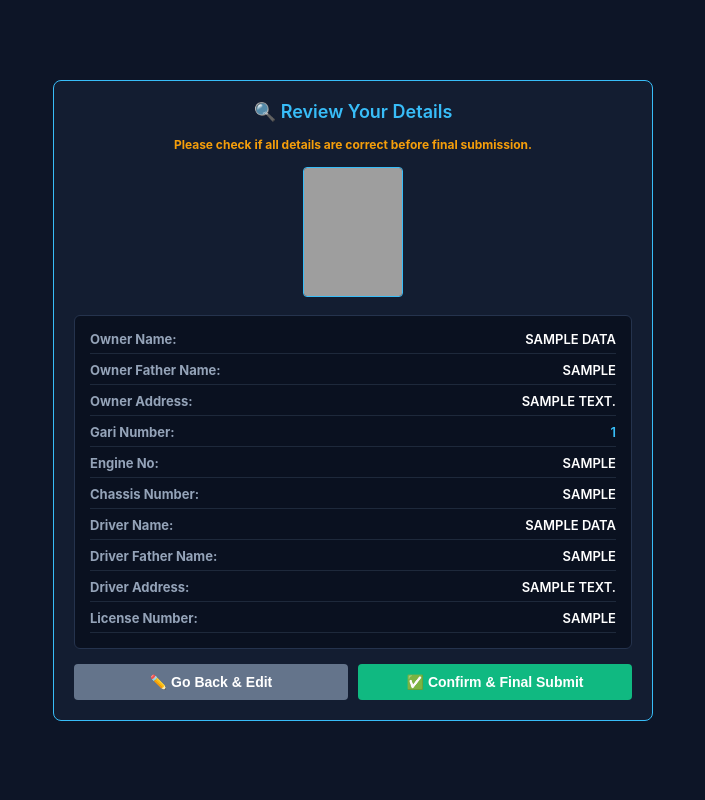
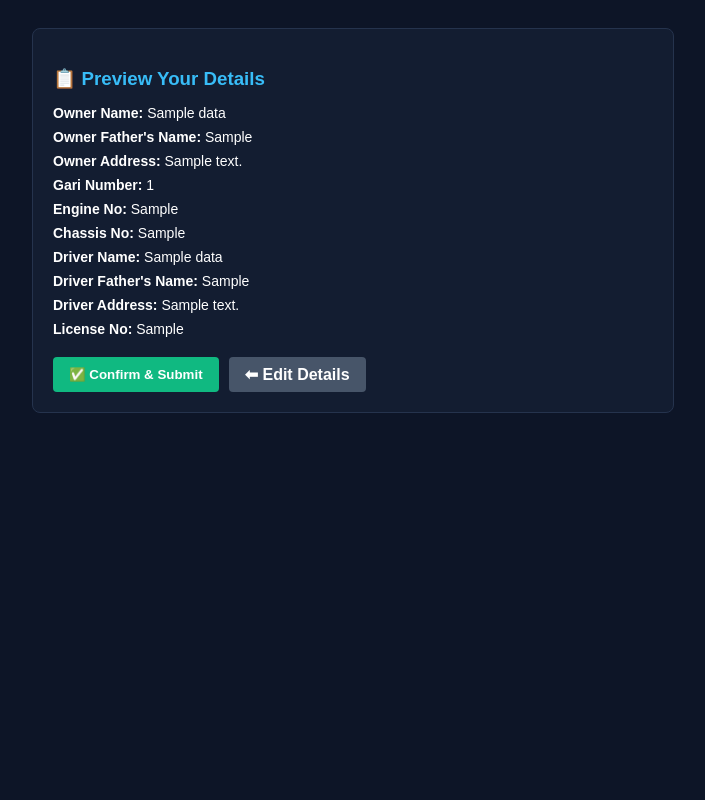
Before and after one commit to amiomeye-sys/vehicle-app, a Flask app: template templates/client_preview.html in a window 1280 px wide. Shown: the whole page, without its empty margins (287-992 px from the left). Run offline with Flask 3, Linux system fonts and the light colour scheme; the template is opened without the code that fills it: most values are stand-ins (such as "Sample title", 1, 10 or a date in 2020); grey boxes are pictures that could not be loaded.

```diff
--- a/app.py
+++ b/app.py
@@ -89,8 +89,8 @@ def process_and_save_photo(file_obj, data_id):
 def generate_pdf_file(data, output_path):
     c = canvas.Canvas(output_path, pagesize=A4)
     width, height = A4
-    # TO WHOM theke shuru kore puro paragraph-ke aro 2cm niche namiye dewa holo (9.0cm - 2.0cm = 7.0cm)
-    start_y = height - (7.0 * cm)
+    # TO WHOM theke shuru kore puro paragraph-ke 2cm nicher dike namanor jonno 11.0cm kora holo
+    start_y = height - (11.0 * cm)
     left_margin = 4.5 * cm
 
     c.setFont("Times-Roman", 11)
--- a/templates/client_preview.html
+++ b/templates/client_preview.html
@@ -2,38 +2,34 @@
 <html lang="en">
 <head>
     <meta charset="UTF-8">
-    <meta name="viewport" content="width=device-width, initial-scale=1.0">
-    <title>Preview Details - Vehicle Authorization</title>
+    <title>Preview Submission</title>
     <style>
-        * { box-sizing: border-box; margin: 0; padding: 0; }
-        body { background-color: #0d1527; color: #f8fafc; font-family: -apple-system, BlinkMacSystemFont, "Segoe UI", Roboto, sans-serif; font-size: 13px; padding: 20px; display: flex; justify-content: center; align-items: center; min-height: 100vh; }
-        .container { width: 100%; max-width: 600px; background: #131d31; padding: 20px; border-radius: 8px; border: 1px solid #38bdf8; }
-        h3 { color: #38bdf8; text-align: center; margin-bottom: 15px; font-size: 18px; font-weight: 600; }
-        .instruction { color: #f59e0b; text-align: center; margin-bottom: 15px; font-size: 12px; font-weight: bold; }
-
-        .preview-box { background: #0a1120; border: 1px solid #25334d; padding: 15px; border-radius: 6px; margin-bottom: 15px; display: flex; flex-direction: column; gap: 8px; }
-        .row { display: flex; justify-content: space-between; border-bottom: 1px solid #1e293b; padding-bottom: 6px; }
-        .label { font-weight: bold; color: #94a3b8; }
-        .value { color: #fff; font-weight: 600; text-transform: uppercase; text-align: right; }
-
-        .photo-preview-box { text-align: center; margin-bottom: 15px; }
-        .photo-preview-box img { width: 100px; height: 130px; object-fit: cover; border: 1px solid #38bdf8; border-radius: 4px; }
-
-        .button-group { display: flex; gap: 10px; }
-        .btn { flex: 1; padding: 10px; font-size: 14px; font-weight: bold; border: none; border-radius: 4px; cursor: pointer; text-align: center; text-decoration: none; }
+        body { background-color: #0d1527; color: #fff; font-family: sans-serif; padding: 20px; }
+        .container { max-width: 600px; background: #131d31; padding: 20px; border-radius: 8px; border: 1px solid #25334d; margin: auto; }
+        h3 { color: #38bdf8; margin-bottom: 15px; }
+        p { margin: 8px 0; font-size: 14px; }
+        .btn-group { margin-top: 20px; display: flex; gap: 10px; }
+        .btn { padding: 8px 16px; border-radius: 4px; font-weight: bold; border: none; cursor: pointer; text-decoration: none; }
         .btn-confirm { background: #10b981; color: white; }
-        .btn-confirm:hover { background: #059669; }
-        .btn-back { background: #64748b; color: white; }
-        .btn-back:hover { background: #475569; }
+        .btn-back { background: #475569; color: white; }
     </style>
 </head>
 <body>
     <div class="container">
-        <h3>🔍 Review Your Details</h3>
-        <div class="instruction">Please check if all details are correct before final submission.</div>
+        <h3>📋 Preview Your Details</h3>
+        <p><strong>Owner Name:</strong> {{ data.owner_name }}</p>
+        <p><strong>Owner Father's Name:</strong> {{ data.owner_father }}</p>
+        <p><strong>Owner Address:</strong> {{ data.owner_address }}</p>
+        <p><strong>Gari Number:</strong> {{ data.gari_number }}</p>
+        <p><strong>Engine No:</strong> {{ data.engine_no }}</p>
+        <p><strong>Chassis No:</strong> {{ data.chassis_no }}</p>
+        <p><strong>Driver Name:</strong> {{ data.driver_name }}</p>
+        <p><strong>Driver Father's Name:</strong> {{ data.driver_father }}</p>
+        <p><strong>Driver Address:</strong> {{ data.driver_address }}</p>
+        <p><strong>License No:</strong> {{ data.license_no }}</p>
 
-        <form action="/form" method="POST">
-            <!-- Hidden fields to pass data back on confirm -->
+        <form method="POST" action="/form">
+            <input type="hidden" name="action_type" value="confirm">
             <input type="hidden" name="owner_name" value="{{ data.owner_name }}">
             <input type="hidden" name="owner_father" value="{{ data.owner_father }}">
             <input type="hidden" name="owner_address" value="{{ data.owner_address }}">
@@ -45,30 +41,10 @@
             <input type="hidden" name="driver_address" value="{{ data.driver_address }}">
             <input type="hidden" name="license_no" value="{{ data.license_no }}">
             <input type="hidden" name="temp_photo_path" value="{{ temp_photo_path }}">
-            <input type="hidden" name="action_type" value="confirm">
 
-            {% if temp_photo_path %}
-            <div class="photo-preview-box">
-                <img src="/{{ temp_photo_path }}" alt="Driver Photo">
-            </div>
-            {% endif %}
-
-            <div class="preview-box">
-                <div class="row"><span class="label">Owner Name:</span><span class="value">{{ data.owner_name }}</span></div>
-                <div class="row"><span class="label">Owner Father Name:</span><span class="value">{{ data.owner_father }}</span></div>
-                <div class="row"><span class="label">Owner Address:</span><span class="value">{{ data.owner_address }}</span></div>
-                <div class="row"><span class="label">Gari Number:</span><span class="value" style="color: #38bdf8;">{{ data.gari_number }}</span></div>
-                <div class="row"><span class="label">Engine No:</span><span class="value">{{ data.engine_no }}</span></div>
-                <div class="row"><span class="label">Chassis Number:</span><span class="value">{{ data.chassis_no }}</span></div>
-                <div class="row"><span class="label">Driver Name:</span><span class="value">{{ data.driver_name }}</span></div>
-                <div class="row"><span class="label">Driver Father Name:</span><span class="value">{{ data.driver_father }}</span></div>
-                <div class="row"><span class="label">Driver Address:</span><span class="value">{{ data.driver_address }}</span></div>
-                <div class="row"><span class="label">License Number:</span><span class="value">{{ data.license_no }}</span></div>
-            </div>
-
-            <div class="button-group">
-                <button type="button" class="btn btn-back" onclick="history.back()">✏️ Go Back & Edit</button>
-                <button type="submit" class="btn btn-confirm">✅ Confirm & Final Submit</button>
+            <div class="btn-group">
+                <button type="submit" class="btn btn-confirm">✅ Confirm & Submit</button>
+                <a href="/form" class="btn btn-back">⬅ Edit Details</a>
             </div>
         </form>
     </div>
```
